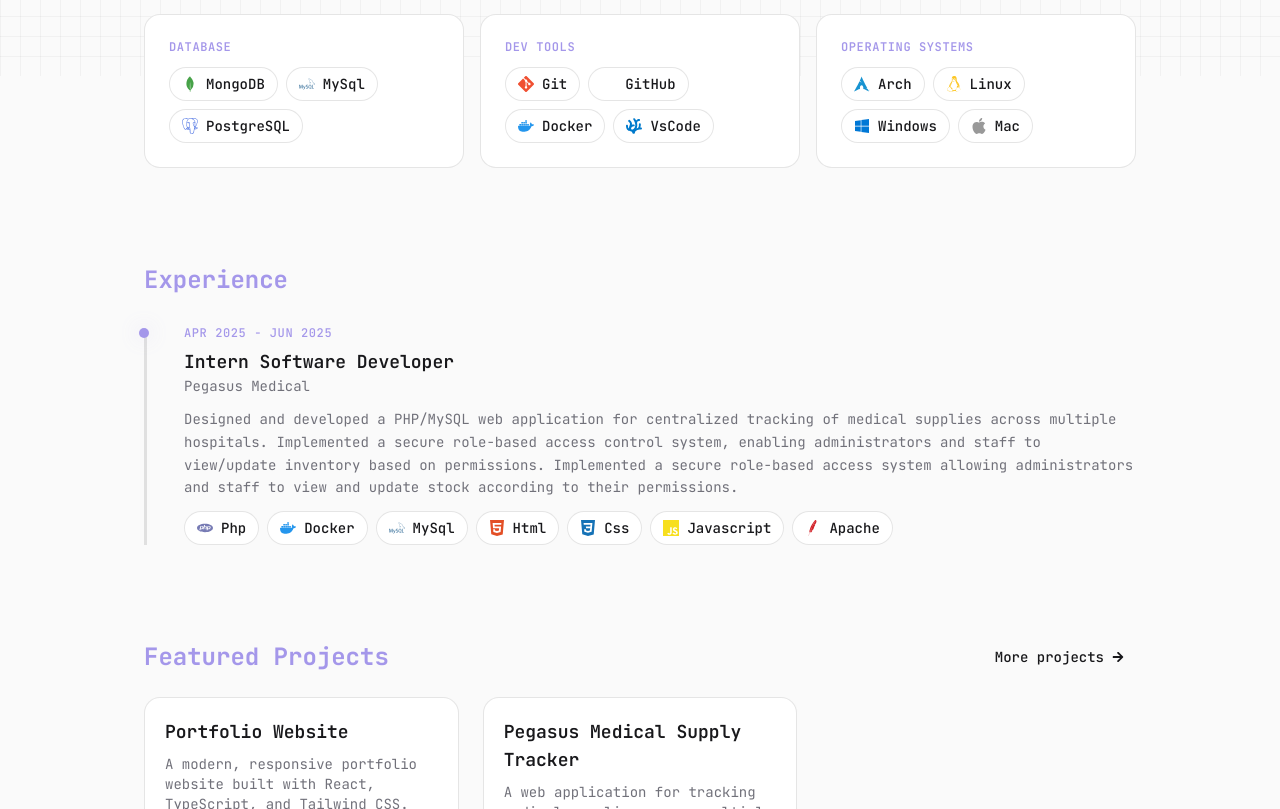
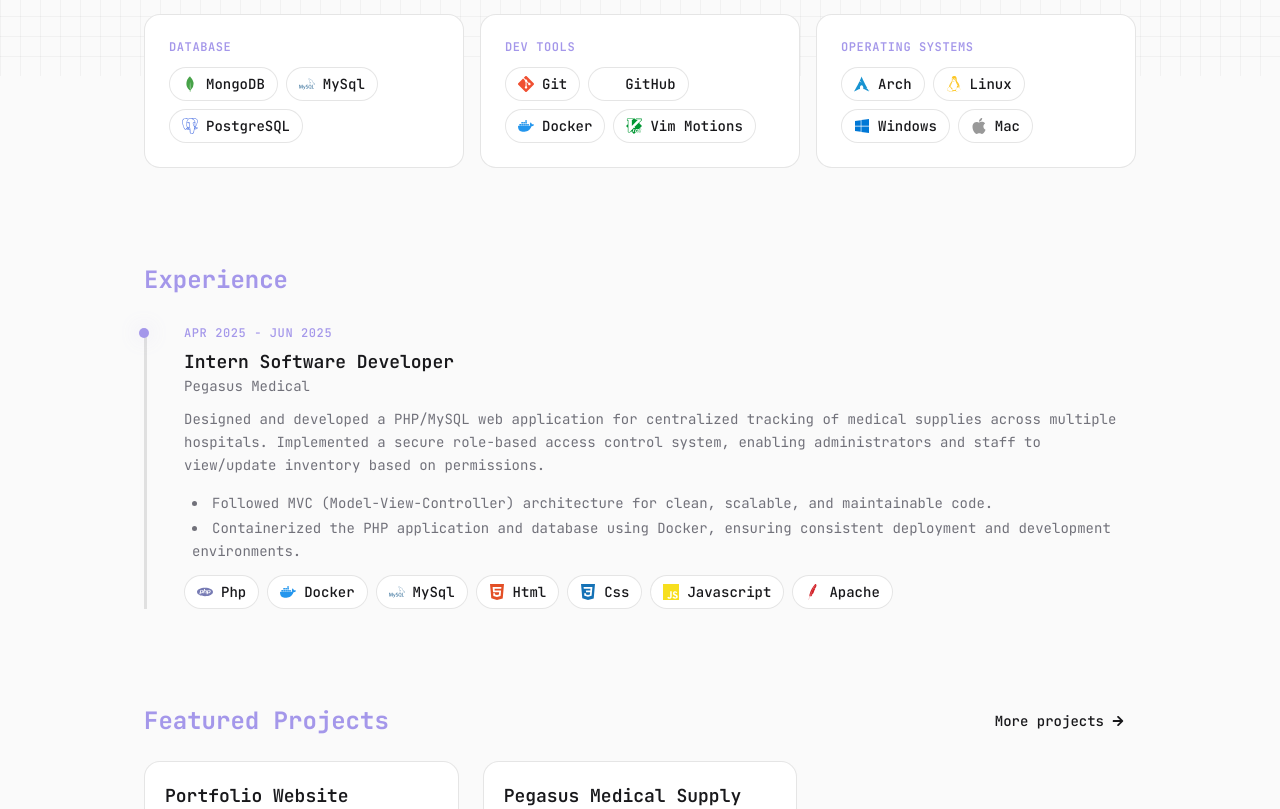
Before and after one commit to Piioni/Portfolio, a React (Vite) app: page / in a window 1280 px wide. Shown: the part 724-1533 px from the top of the page. Built offline with nearby package versions, Linux system fonts and the light colour scheme.

Commit message:
Feat: Experience Highlights and vim motions skill

```diff
--- a/src/components/compound/ExperienceCard.tsx
+++ b/src/components/compound/ExperienceCard.tsx
@@ -36,14 +36,21 @@ export function ExperienceCard({ experience, className }: ExperienceCardProps) {
             <div className="ml-4">
                 {/* Date range */}
                 <span className="text-xs font-medium text-accent-lavender uppercase tracking-wider">{dateRange}</span>
-
                 {/* Role and company */}
                 <h3 className="mt-1 text-lg font-semibold text-primary">{experience.role}</h3>
                 <p className="text-sm text-muted">{experience.company}</p>
-
                 {/* Description */}
                 <p className="mt-3 text-sm text-muted leading-relaxed">{experience.description}</p>
-
+                {/* Highlights */}
+                {experience.highlights && experience.highlights.length > 0 && (
+                    <ul className="mt-4 space-y-0.5 list-disc list-inside pl-2">
+                        {experience.highlights.map((highlight, index) => (
+                            <li key={index} className="text-sm text-muted leading-relaxed">
+                                {highlight}
+                            </li>
+                        ))}
+                    </ul>
+                )}
                 {/* Technologies */}
                 <div className="flex flex-wrap gap-2 mt-3">
                     {experience.technologies.map((tech) => (
--- a/src/data/experiences.ts
+++ b/src/data/experiences.ts
@@ -8,8 +8,11 @@ export const EXPERIENCES: readonly Experience[] = [
         startDate: '2025-04',
         endDate: '2025-06',
         description:
-            'Designed and developed a PHP/MySQL web application for centralized tracking of medical supplies across multiple hospitals. Implemented a secure role-based access control system, enabling administrators and staff to view/update inventory based on permissions. Implemented a secure role-based access system allowing administrators and staff to view and update stock according to their permissions.',
-
+            'Designed and developed a PHP/MySQL web application for centralized tracking of medical supplies across multiple hospitals. Implemented a secure role-based access control system, enabling administrators and staff to view/update inventory based on permissions.',
+        highlights: [
+            'Followed MVC (Model-View-Controller) architecture for clean, scalable, and maintainable code.',
+            'Containerized the PHP application and database using Docker, ensuring consistent deployment and development environments.',
+        ],
         technologies: ['Php', 'Docker', 'MySql', 'Html', 'Css', 'Javascript', 'Apache'],
     },
 ] as const;
--- a/src/data/skills.ts
+++ b/src/data/skills.ts
@@ -41,7 +41,7 @@ export const SKILL_GROUPS: readonly SkillGroup[] = [
             { id: 'git', name: 'Git', icon: 'SiGit', category: 'devtools' },
             { id: 'github', name: 'GitHub', icon: 'SiGithub', category: 'devtools' },
             { id: 'docker', name: 'Docker', icon: 'SiDocker', category: 'devtools' },
-            { id: 'vscode', name: 'VsCode', icon: 'SiVscodium', category: 'devtools' },
+            { id: 'vim', name: 'Vim Motions', icon: 'SiVim', category: 'devtools' },
         ],
     },
     {
--- a/src/lib/iconConfig.ts
+++ b/src/lib/iconConfig.ts
@@ -17,14 +17,15 @@ import {
     SiApple,
     SiVite,
     SiPostgresql,
-    SiVscodium,
     SiApache,
     SiExpress,
     SiLinkedin,
     SiPython,
     SiBun,
     SiArchlinux,
+    SiVim,
 } from 'react-icons/si';
+
 import {
     FaJava,
     FaWindows,
@@ -80,7 +81,7 @@ export const TECH_ICONS: Record<string, IconConfig> = {
     git: { icon: SiGit, color: '#F05032' },
     github: { icon: SiGithub, color: '#ffffff' },
     docker: { icon: SiDocker, color: '#2496ED' },
-    vscode: { icon: SiVscodium, color: '#007ACC' },
+    'vim motions': { icon: SiVim, color: '#019733' },
     apache: { icon: SiApache, color: '#D22128' },
 
     // OS
--- a/src/types/experience.ts
+++ b/src/types/experience.ts
@@ -8,5 +8,6 @@ export interface Experience {
     readonly startDate: string;
     readonly endDate?: string;
     readonly description: string;
+    readonly highlights?: readonly string[];
     readonly technologies: readonly string[];
 }
```
